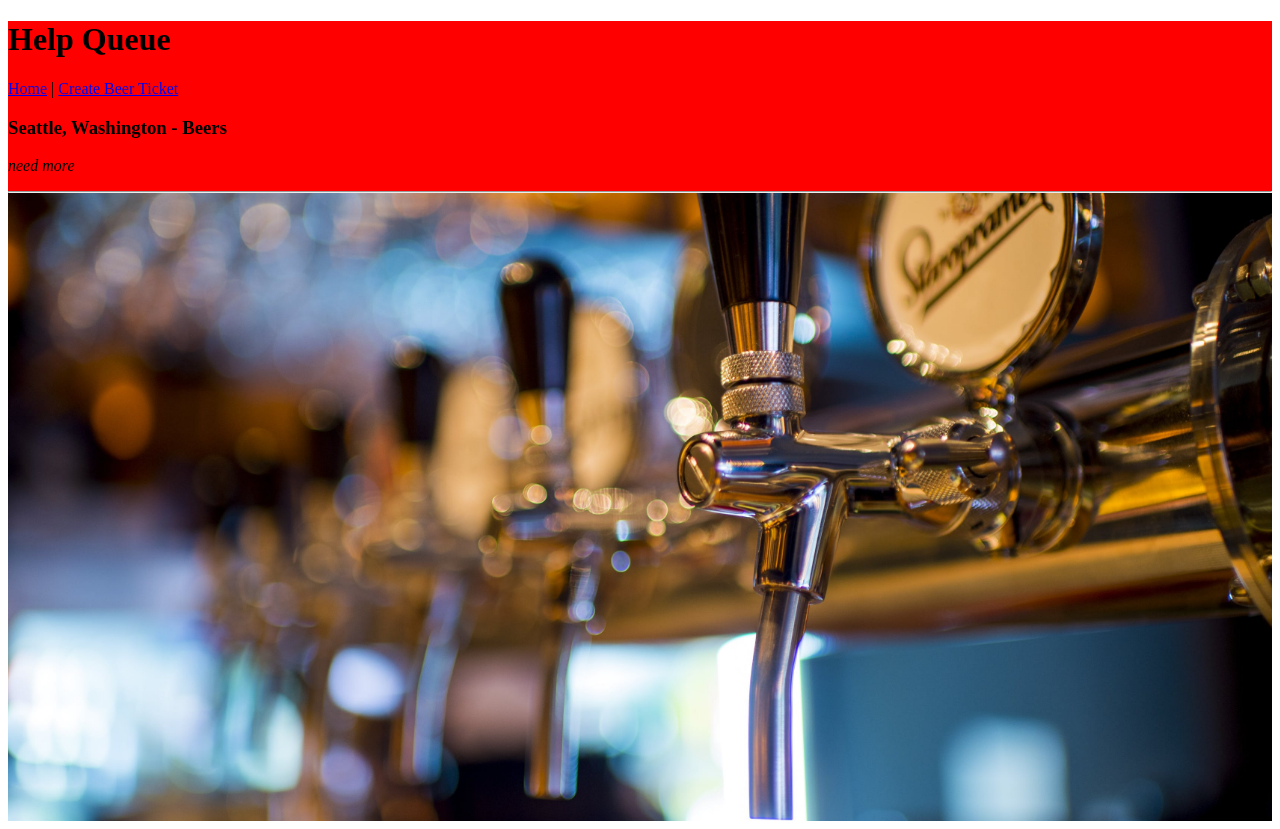
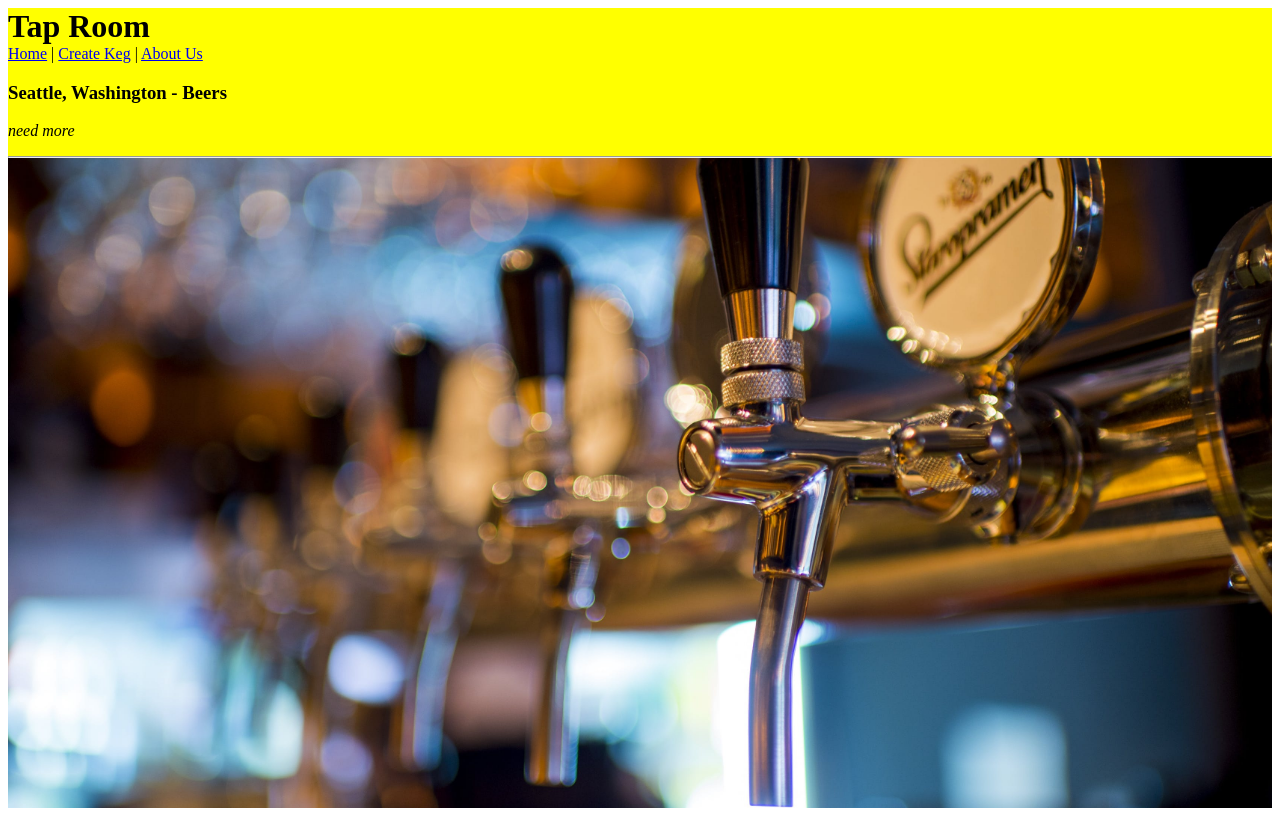
Before and after one commit to weidai07/TapRoom, a React app: page / in a window 1280 px wide. Built offline with nearby package versions, Linux system fonts and the light colour scheme.

Commit message:
add background image

```diff
--- a/src/components/Beer.jsx
+++ b/src/components/Beer.jsx
@@ -6,7 +6,7 @@ function Ticket(props){
     <div>
       <style global jsx>{`
           div {
-            background-color: red;
+            background-color: yellow;
           }
         `}</style>
       <h3>{props.location} - {props.names}</h3>
--- a/src/components/Header.jsx
+++ b/src/components/Header.jsx
@@ -2,10 +2,14 @@ import React from 'react';
 import { Link } from 'react-router-dom';
 
 function Header(){
+  var style = {
+    margin: '0',
+    padding: '0'
+  };
   return (
     <div>
-      <h1>Help Queue</h1>
-      <Link to="/">Home</Link> | <Link to="/newbeer">Create Beer Ticket</Link>
+      <h1 style={style}>Tap Room</h1>
+      <Link to="/">Home</Link> | <Link to="/newbeerform">Create Keg</Link> | <Link to="/AboutUs">About Us</Link>
     </div>
   );
 }
```
Also changed, not shown: src/components/AboutUs.jsx (added).
